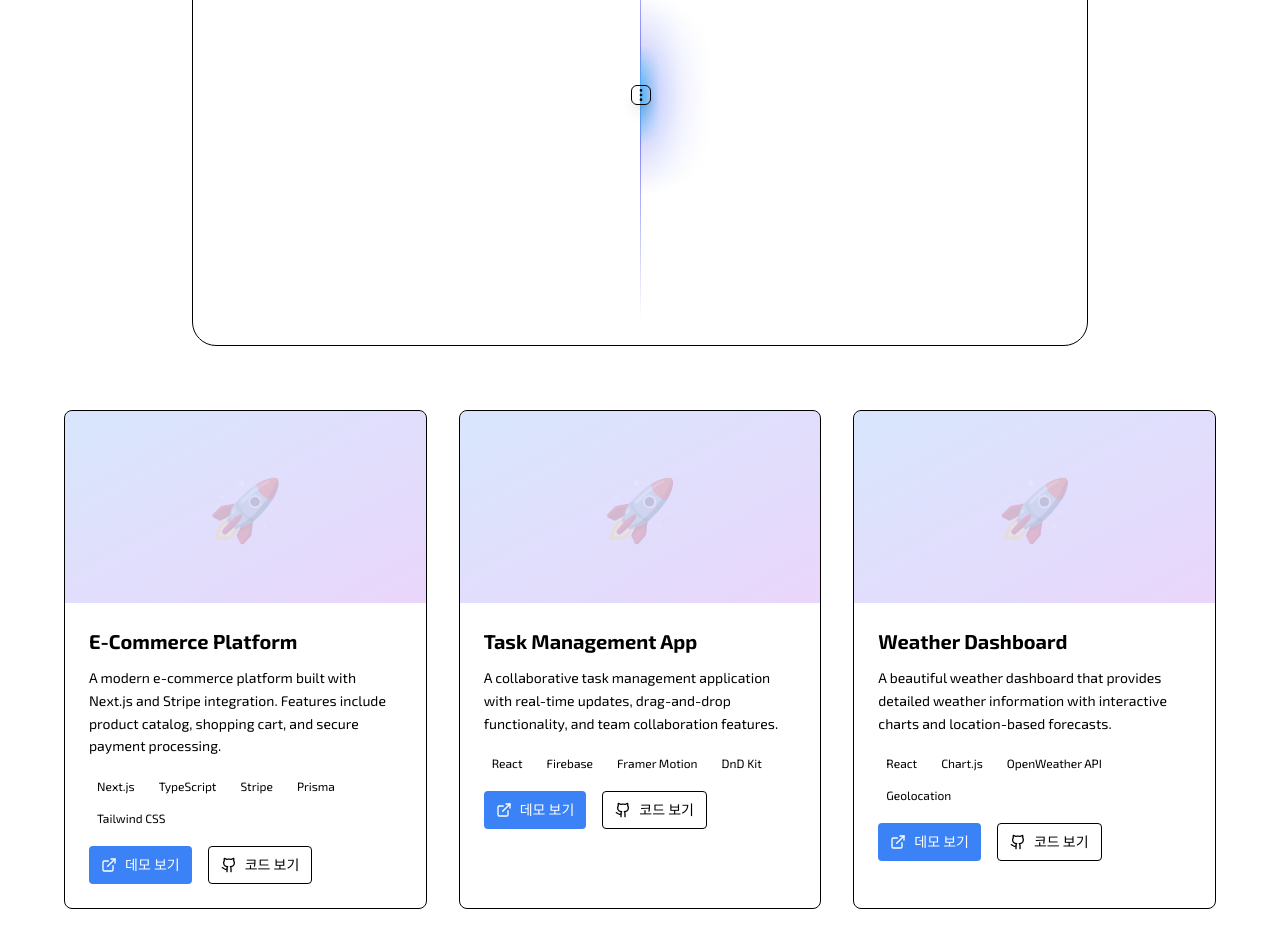
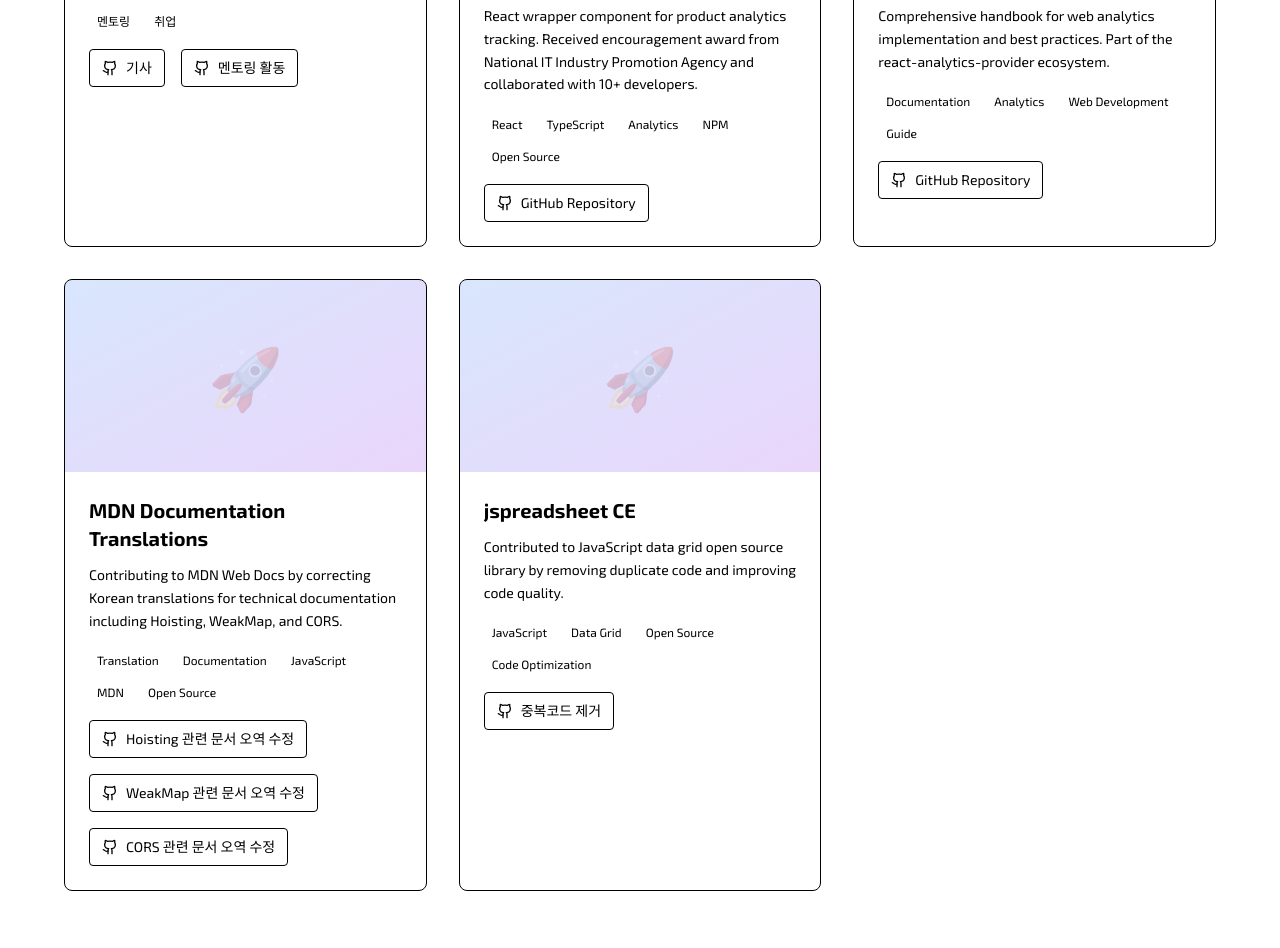
Before and after one commit to jhlee910609/juniverse, a Next.js app: page /project in a window 1280 px wide. Shown: the part 600-1548 px from the top of the page. Built offline with nearby package versions, Linux system fonts and the light colour scheme.

Commit message:
feat: add content

```diff
--- a/src/app/project/page.tsx
+++ b/src/app/project/page.tsx
@@ -1,5 +1,6 @@
 import { ProjectsSection } from "@/components/projects-section";
+import { openSourceProjects } from "@/entities/project/model/open-source-data";
 
 export default function Project() {
-  return <ProjectsSection />;
+  return <ProjectsSection projects={openSourceProjects} />;
 }
--- a/src/components/projects-section.tsx
+++ b/src/components/projects-section.tsx
@@ -1,40 +1,14 @@
 "use client";
 
+import { Project } from "@/entities/project/model/types";
 import { motion } from "framer-motion";
-import { ExternalLink, Github } from "lucide-react";
-import { ImageComparisonSlider } from "./image-comparison-slider";
+import { Github } from "lucide-react";
 
-const projects = [
-  {
-    title: "E-Commerce Platform",
-    description:
-      "A modern e-commerce platform built with Next.js and Stripe integration. Features include product catalog, shopping cart, and secure payment processing.",
-    image: "/api/placeholder/600/400",
-    tags: ["Next.js", "TypeScript", "Stripe", "Prisma", "Tailwind CSS"],
-    liveUrl: "https://example.com",
-    githubUrl: "https://github.com",
-  },
-  {
-    title: "Task Management App",
-    description:
-      "A collaborative task management application with real-time updates, drag-and-drop functionality, and team collaboration features.",
-    image: "/api/placeholder/600/400",
-    tags: ["React", "Firebase", "Framer Motion", "DnD Kit"],
-    liveUrl: "https://example.com",
-    githubUrl: "https://github.com",
-  },
-  {
-    title: "Weather Dashboard",
-    description:
-      "A beautiful weather dashboard that provides detailed weather information with interactive charts and location-based forecasts.",
-    image: "/api/placeholder/600/400",
-    tags: ["React", "Chart.js", "OpenWeather API", "Geolocation"],
-    liveUrl: "https://example.com",
-    githubUrl: "https://github.com",
-  },
-];
+interface ProjectsSectionProps {
+  projects: Project[];
+}
 
-export function ProjectsSection() {
+export function ProjectsSection({ projects }: ProjectsSectionProps) {
   return (
     <section id="projects" className="py-20 px-4 bg-muted">
       <div className="max-w-6xl mx-auto">
@@ -46,34 +20,11 @@
           className="text-center mb-16"
         >
           <h2 className="text-4xl md:text-5xl font-bold mb-4">
-            My <span className="text-blue-400">Projects</span>
+            Open Source <span className="text-blue-400">Contributions</span>
           </h2>
           <p className="text-xl text-muted-foreground">
-            자랑스럽게 소개하는 최근 작업들
+            혼자 글적글적 열심히 했던 흔적들
           </p>
-        </motion.div>
-
-        {/* Image Comparison Demo */}
-        <motion.div
-          initial={{ opacity: 0, y: 20 }}
-          whileInView={{ opacity: 1, y: 0 }}
-          transition={{ duration: 0.8 }}
-          viewport={{ once: true }}
-          className="mb-16"
-        >
-          <h3 className="text-2xl font-bold text-foreground mb-4 text-center">
-            Interactive Image Comparison
-          </h3>
-          <p className="text-muted-foreground text-center mb-6">
-            드래그해서 Before/After를 비교해보세요
-          </p>
-          <ImageComparisonSlider
-            beforeImage=""
-            afterImage=""
-            alt1="Before design"
-            alt2="After design"
-            className="max-w-4xl mx-auto"
-          />
         </motion.div>
 
         <div className="grid grid-cols-1 lg:grid-cols-2 xl:grid-cols-3 gap-8">
@@ -112,20 +63,11 @@
                   ))}
                 </div>
 
-                <div className="flex gap-4">
+                <div className="flex gap-4 flex-wrap">
+                  {project.githubUrl.map((github, urlIndex) => (
                     <motion.a
-                    href={project.liveUrl}
-                    target="_blank"
-                    rel="noopener noreferrer"
-                    whileHover={{ scale: 1.05 }}
-                    whileTap={{ scale: 0.95 }}
-                    className="flex items-center gap-2 px-3 py-2 bg-blue-500 hover:bg-blue-600 text-white rounded transition-colors text-sm"
-                  >
-                    <ExternalLink className="w-4 h-4" />
-                    데모 보기
-                  </motion.a>
-                  <motion.a
-                    href={project.githubUrl}
+                      key={urlIndex}
+                      href={github.url}
                       target="_blank"
                       rel="noopener noreferrer"
                       whileHover={{ scale: 1.05 }}
@@ -133,8 +75,9 @@
                       className="flex items-center gap-2 px-3 py-2 border border-border hover:bg-muted text-foreground rounded transition-colors text-sm"
                     >
                       <Github className="w-4 h-4" />
-                    코드 보기
+                      {github.label}
                     </motion.a>
+                  ))}
                 </div>
               </div>
             </motion.div>
--- /dev/null
+++ b/src/entities/project/model/open-source-data.ts
@@ -0,0 +1,91 @@
+import { Project } from "./types";
+
+export const openSourceProjects: Project[] = [
+  {
+    id: "os-0",
+    title: "코드스쿼드 취업 멘토링",
+    description: " ",
+    image: "/api/placeholder/600/400",
+    tags: ["멘토링", "취업"],
+    liveUrl: "",
+    githubUrl: [
+      {
+        label: "기사",
+        url: "https://www.codestates.com/blog/content/newsroom-220824",
+      },
+      {
+        label: "멘토링 활동",
+        url: "https://jhlee910609.github.io/til_everything/mentoring",
+      },
+    ],
+  },
+  {
+    id: "os-1",
+    title: "react-analytics-provider",
+    description:
+      "React wrapper component for product analytics tracking. Received encouragement award from National IT Industry Promotion Agency and collaborated with 10+ developers.",
+    image: "/api/placeholder/600/400",
+    tags: ["React", "TypeScript", "Analytics", "NPM", "Open Source"],
+    liveUrl:
+      "https://www.npmjs.com/package/@every-analytics/react-analytics-provider",
+    githubUrl: [
+      {
+        label: "GitHub Repository",
+        url: "https://github.com/EveryAnalytics/react-analytics-provider",
+      },
+    ],
+  },
+  {
+    id: "os-2",
+    title: "Web Analytics Handbook",
+    description:
+      "Comprehensive handbook for web analytics implementation and best practices. Part of the react-analytics-provider ecosystem.",
+    image: "/api/placeholder/600/400",
+    tags: ["Documentation", "Analytics", "Web Development", "Guide"],
+    liveUrl: "https://everyanalytics.github.io/web-analytics-handbook/",
+    githubUrl: [
+      {
+        label: "GitHub Repository",
+        url: "https://github.com/EveryAnalytics/web-analytics-handbook",
+      },
+    ],
+  },
+  {
+    id: "os-3",
+    title: "MDN Documentation Translations",
+    description:
+      "Contributing to MDN Web Docs by correcting Korean translations for technical documentation including Hoisting, WeakMap, and CORS.",
+    image: "/api/placeholder/600/400",
+    tags: ["Translation", "Documentation", "JavaScript", "MDN", "Open Source"],
+    liveUrl: "https://github.com/mdn/translated-content",
+    githubUrl: [
+      {
+        label: "Hoisting 관련 문서 오역 수정",
+        url: "https://github.com/mdn/translated-content/issues/2335",
+      },
+      {
+        label: "WeakMap 관련 문서 오역 수정",
+        url: "https://github.com/mdn/translated-content/issues/2296",
+      },
+      {
+        label: "CORS 관련 문서 오역 수정",
+        url: "https://github.com/mdn/translated-content/issues/2315",
+      },
+    ],
+  },
+  {
+    id: "os-4",
+    title: "jspreadsheet CE",
+    description:
+      "Contributed to JavaScript data grid open source library by removing duplicate code and improving code quality.",
+    image: "/api/placeholder/600/400",
+    tags: ["JavaScript", "Data Grid", "Open Source", "Code Optimization"],
+    liveUrl: "https://jspreadsheet.com/",
+    githubUrl: [
+      {
+        label: "중복코드 제거",
+        url: "https://github.com/jspreadsheet/ce/pull/1305",
+      },
+    ],
+  },
+];
```
Also changed, not shown: src/entities/project/model/data.ts (+4 -4 lines), src/entities/project/model/types.ts (+6 -1 lines). Lines whose indentation alone changed are shown as unchanged.
